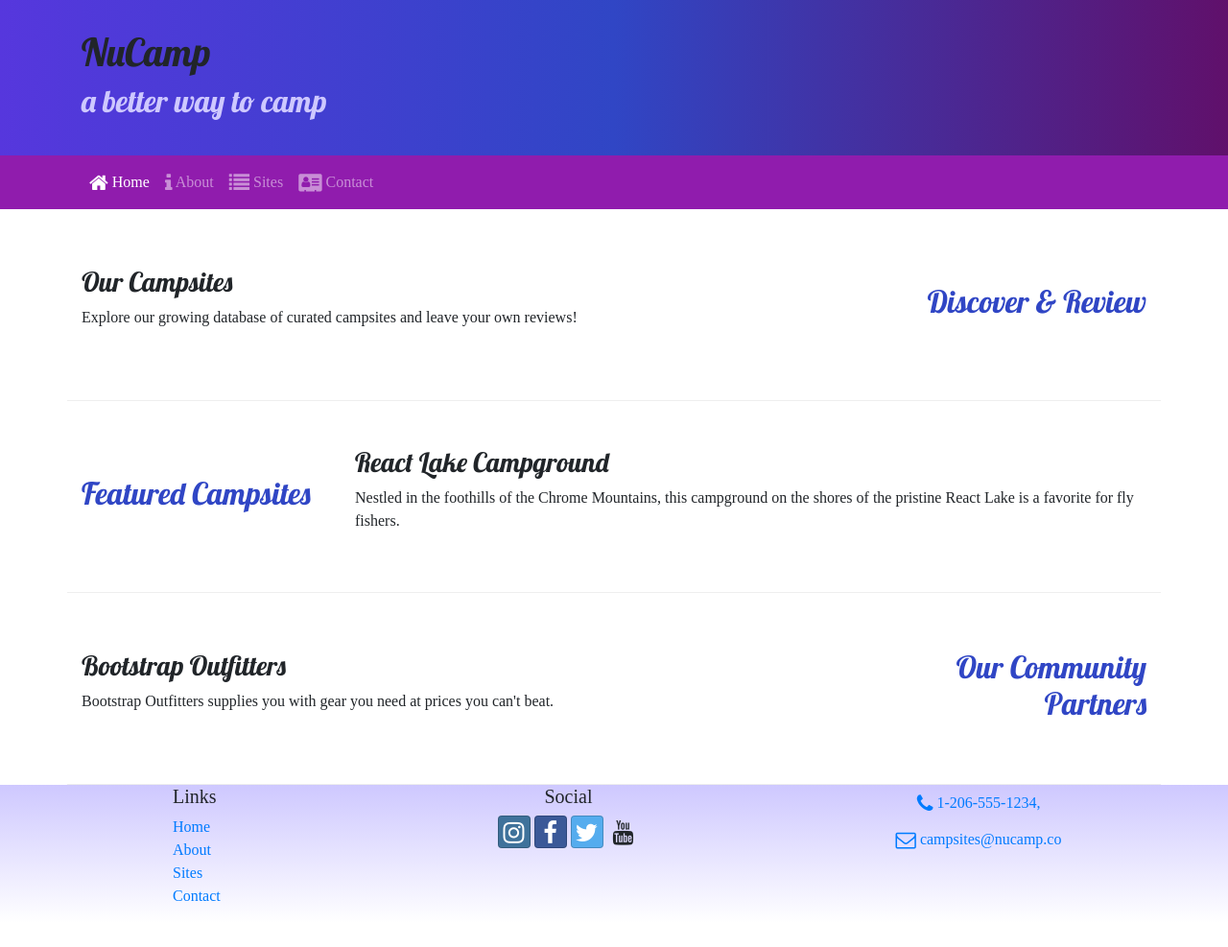
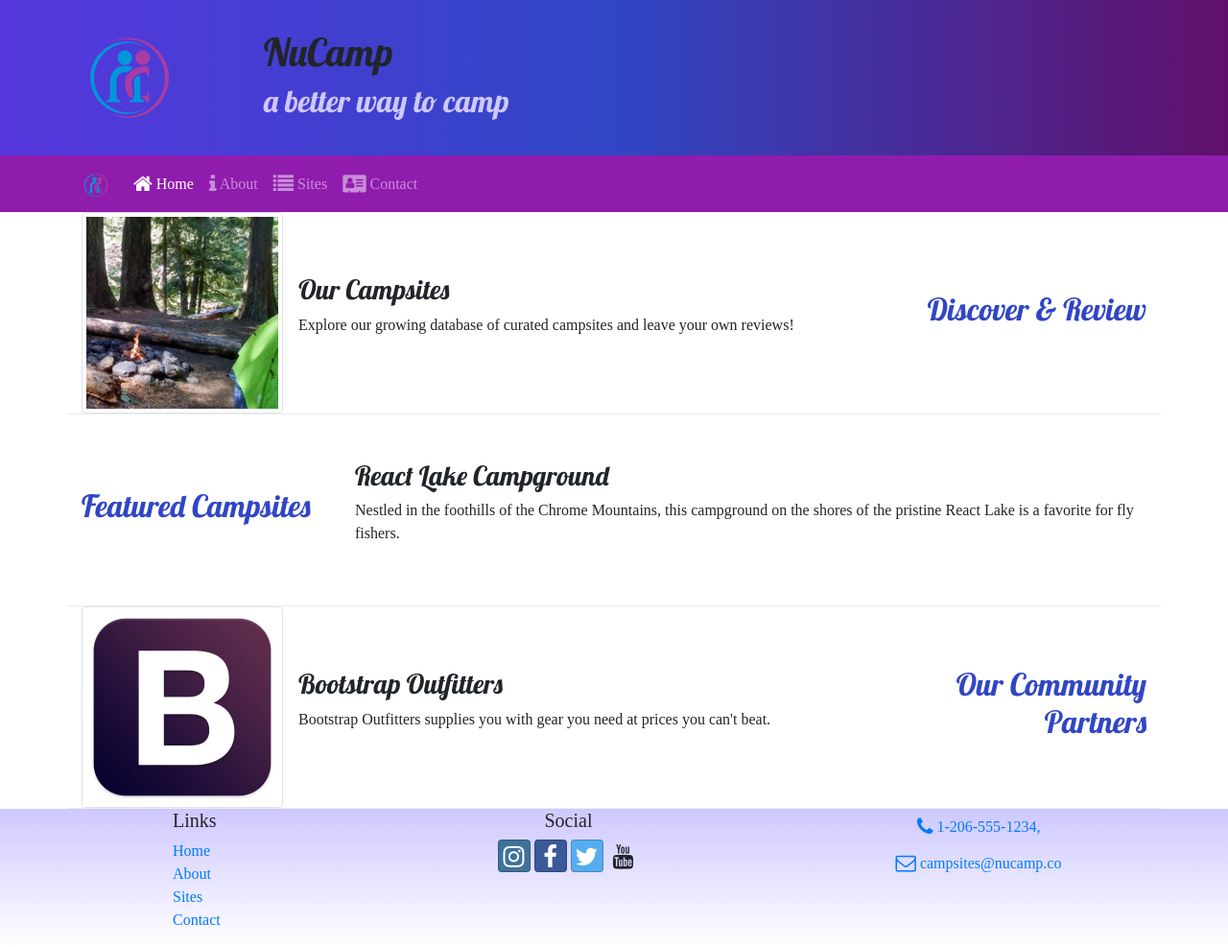
Before and after one commit to dah06a/bootstrap-testing, a website: page index.html in a window 1280 px wide. Shown: the whole page at 96% size. Before the commit the page ends 962 px from the top, so only its background shows below. Drawn offline with nearby package versions, Linux system fonts and the light colour scheme.

Commit message:
Img and media classes added to home page.

```diff
--- a/index.html
+++ b/index.html
@@ -23,6 +23,9 @@
     <header class="jumbotron jumbotron-fluid">
         <div class="container">
             <div class="row">
+                <div class="col-4 col-sm-3 col-md-2 align-self-center">
+                    <a href="#"><img src="img/logo.png" class="img-fluid" /></a>
+                </div>
                 <div class="col">
                     <h1>NuCamp</h1>
                     <h2>a better way to camp</h2>
@@ -33,7 +36,8 @@
 
     <nav class="navbar navbar-expand-sm navbar-dark sticky-top">
         <div class="container">
-            <button class="navbar-toggler ml-auto" type="button" data-toggle="collapse" data-target="#nucampNavbar">
+            <a class="navbar-brand" href="#"><img src="img/logo.png" height="30" width="30" /></a>
+            <button class="navbar-toggler" type="button" data-toggle="collapse" data-target="#nucampNavbar">
                 <span class="navbar-toggler-icon"></span>
             </button>
             <div class="collapse navbar-collapse" id="nucampNavbar">
@@ -53,8 +57,13 @@
                 <h2 class="text-sm-right">Discover & Review</h2>
             </div>
             <div class="col">
-                <h3>Our Campsites</h3>
-                <p class="d-none d-sm-block">Explore our growing database of curated campsites and leave your own reviews!</p>
+               <div class="media">
+                    <img class="d-flex mr-3 img-thumbnail" src="img/breadcrumb-trail-thumb.jpg" alt="Breadcrumb Trail thumbnail" />
+                    <div class="media-body align-self-center">
+                        <h3>Our Campsites</h3>
+                        <p class="d-none d-sm-block">Explore our growing database of curated campsites and leave your own reviews!</p>
+                    </div>
+                </div>
             </div>
         </div>
 
@@ -73,8 +82,13 @@
                 <h2 class="text-sm-right">Our Community Partners</h2>
             </div>
             <div class="col">
-                <h3>Bootstrap Outfitters</h3>
-                <p class="d-none d-sm-block">Bootstrap Outfitters supplies you with gear you need at prices you can't beat.</p>
+                <div class="media">
+                    <img class="d-flex mr-3 img-thumbnail" src="img/bootstrap-thumb.png" />
+                    <div class="media-body align-self-center">
+                        <h3>Bootstrap Outfitters</h3>
+                        <p class="d-none d-sm-block">Bootstrap Outfitters supplies you with gear you need at prices you can't beat.</p>
+                    </div>
+                </div>
             </div>
         </div>
         </div>
```
Also changed, not shown: aboutus.html (+5 -1 lines), contactus.html (+5 -1 lines), img/bootstrap-thumb.png (added), img/breadcrumb-trail-thumb.jpg (added), img/breadcrumb-trail.jpg (added), img/chrome-river-thumb.jpg (added), img/chrome-river.jpg (added), img/logo.png (added), img/react-lake-thumb.jpg (added), img/react-lake.jpg (added).
